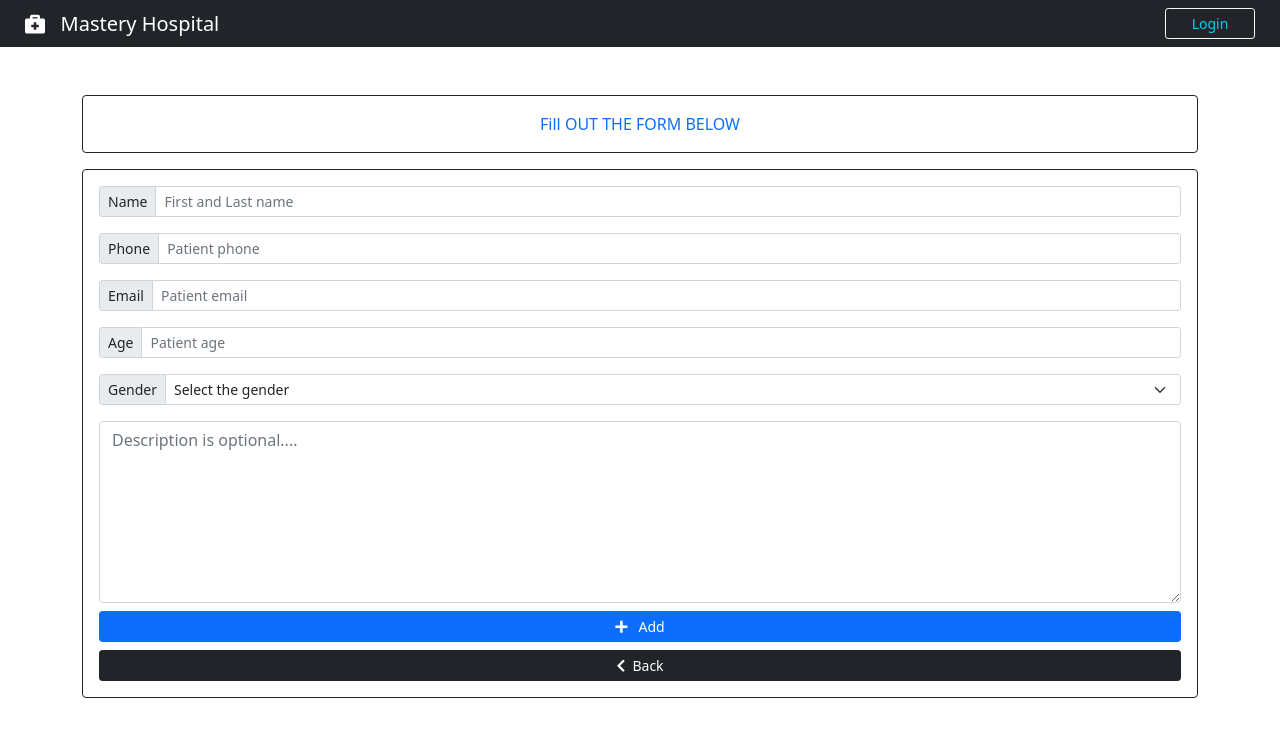
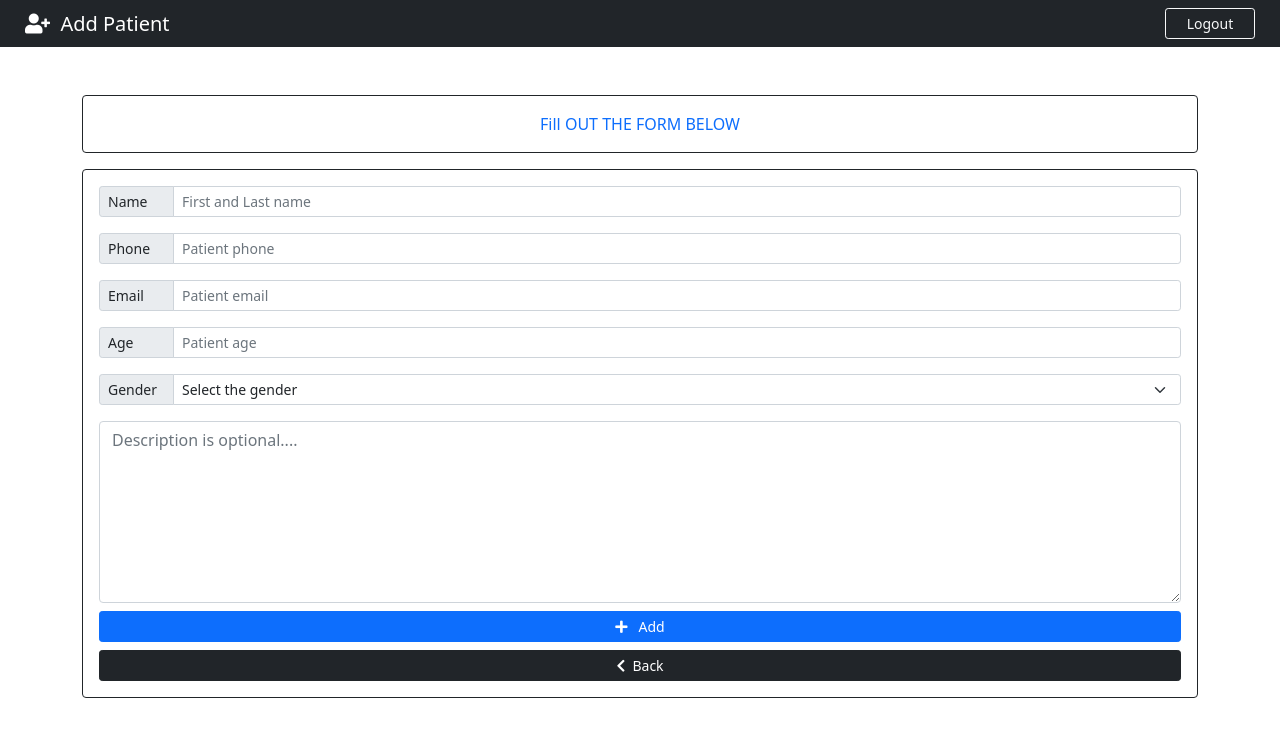
Before and after one commit to raffay2001/DJANGO-PATIENT-MANAGEMENT-SYSTEM, a Django app: page /add_patient/ in a window 1280 px wide. Shown: the top 738 px of the page. Run offline with Django 4.2, Linux system fonts and the light colour scheme; a user stored in the database is signed in; some libraries are stand-ins or nearby versions.

Commit message:
fifth commit

```diff
--- a/App/static/css/style_.css
+++ b/App/static/css/style_.css
@@ -42,3 +42,9 @@ html, body{
     transform: translate(-50%, -50%);
     font-size: 8px;
 }
+
+
+/* BACKEND  */
+.side-label{
+    width: 75px;
+}
--- a/App/templates/add.html
+++ b/App/templates/add.html
@@ -1,6 +1,15 @@
 {% extends 'base.html' %}
 {% load static %}
 
+<!-- NAVBAR CONTENT ICON + TITLE  -->
+{% block nav-content %}
+<i class="fas fa-user-plus"></i>&nbsp;&nbsp;Add Patient
+{% endblock nav-content %}
+
+<!-- BUTTON IN NAVBAR TO GO BACK ON THE FRONT END PAGE   -->
+{% block btn-nav %}
+<a href="{% url 'logout' %}" class="btn btn-outline-danger btn-sm border-light text-light" id="btn-nav">Logout</a>
+{% endblock btn-nav %}
 
 <!-- Page Content  -->
 {% block content %}
@@ -8,40 +17,42 @@
     <div class="row">
         <div class="col-lg-12">
             <div class="card card-body border-dark text-primary mt-5">
-                <span class="text-center">Fill OUT THE FORM BELOW</span>
+                <span class="text-center">{% block card-title %}Fill OUT THE FORM BELOW{% endblock card-title %}</span>
             </div>
             <form action="/add_patient/" method="POST" autocomplete="off" enctype="multipart/form-data" class="card p-3 border-dark mt-3 mb-5">
                 {% csrf_token %}
 
                 <!-- For Name  -->
                 <div class="input-group input-group-sm mb-3">
-                    <span class="input-group-text">Name</span>
-                    <input type="text" name="name" id="name" class="form-control" placeholder="First and Last name">
+                    <span class="input-group-text side-label">Name</span>
+                    <input type="text" name="name" id="name" class="form-control" placeholder="First and Last name" {% block Value-name %}{% endblock Value-name %}>
                 </div>
 
                 <!-- For Phone  -->
                 <div class="input-group input-group-sm mb-3">
-                    <span class="input-group-text">Phone</span>
-                    <input type="text" name="phone" id="phone" class="form-control" placeholder="Patient phone">
+                    <span class="input-group-text side-label">Phone</span>
+                    <input type="text" name="phone" id="phone" class="form-control" placeholder="Patient phone" {% block Value-phone %}{% endblock Value-phone %}>
                 </div>
 
                 <!-- For Email  -->
                 <div class="input-group input-group-sm mb-3">
-                    <span class="input-group-text">Email</span>
-                    <input type="text" name="email" id="email" class="form-control" placeholder="Patient email">
+                    <span class="input-group-text side-label">Email</span>
+                    <input type="text" name="email" id="email" class="form-control" placeholder="Patient email" {% block Value-email %}{% endblock Value-email %}>
                 </div>
 
                 <!-- For Age  -->
                 <div class="input-group input-group-sm mb-3">
-                    <span class="input-group-text">Age</span>
-                    <input type="text" name="age" id="age" class="form-control" placeholder="Patient age">
+                    <span class="input-group-text side-label">Age</span>
+                    <input type="text" name="age" id="age" class="form-control" placeholder="Patient age" {% block Value-age %}{% endblock Value-age %}>
                 </div>
 
                 <!-- For Gender  -->
                 <div class="input-group input-group-sm mb-3">
-                    <label for="gender" class="input-group-text">Gender</label>
+                    <label for="gender" class="input-group-text side-label">Gender</label>
                     <select name="gender" id="gender" class="form-select">
+                        {% block option %}
                         <option value="" hidden>Select the gender</option>
+                        {% endblock option %}
                         <option disabled></option>
                         <option value="">M</option>
                         <option value="">F</option>
@@ -50,12 +61,14 @@
 
                 <!-- For Note  -->
                 <div class="form-group">
-                    <textarea name="note" id="note" rows="7" class="form-control" placeholder="Description is optional...."></textarea>
+                    <textarea name="note" id="note" rows="7" class="form-control" placeholder="Description is optional....">{% block Value-note %}{% endblock Value-note %}</textarea>
                 </div>
 
                 <div class="d-grid gap-2 mt-2">
                     <button type="submit" class="btn btn-primary btn-sm">
+                        {% block Btn-add %}
                         <i class="fas fa-plus"></i>&nbsp;&nbsp; Add
+                        {% endblock Btn-add %}
                     </button>
 
                     <a href="{% url 'backend' %}" class="btn btn-dark btn-sm"><i class="fas fa-chevron-left"></i>&nbsp;&nbsp;Back</a>
--- a/App/templates/backend.html
+++ b/App/templates/backend.html
@@ -59,7 +59,7 @@
                 <td>{{ patient.gender }}</td>
                 <td>{{ patient.created_at | date:'m/d/Y (H:i)' }}</td>
                 <td>
-                    <a href="" class="btn btn-primary" title="Edit Patient">
+                    <a href="{% url 'patient' patient.id %}" class="btn btn-primary" title="Edit Patient">
                         <i class="fas fa-pen"></i>
                     </a>
                 </td>
--- a/App/views.py
+++ b/App/views.py
@@ -1,3 +1,4 @@
+from re import L
 from django.shortcuts import render
 
 # My Imports
@@ -11,7 +12,10 @@ from django.core.paginator import Paginator
 
 # Function to Render the FrontEnd Page
 def frontend(request):
-    return render(request, "frontend.html")
+    if request.user.is_authenticated:
+        return HttpResponseRedirect(reverse('backend'))
+    else:
+        return render(request, "frontend.html")
 
 
 # BACKEND SECTION
@@ -56,3 +60,11 @@ def add_patient(request):
     # if its a GET request
     else:
         return render(request, 'add.html')
+
+
+# Function to Render the Patient's Individual Page
+@login_required(login_url='login')
+def patient(request, patient_id):
+    patient = Patient.objects.get(id = patient_id)
+    if patient != None:
+        return render(request, 'edit.html', {'patient': patient})
--- a/patients/urls.py
+++ b/patients/urls.py
@@ -17,4 +17,7 @@ urlpatterns = [
 
     # Path to Add a Pateint
     path('add_patient/', views.add_patient, name = 'add_patient'),
+
+    # Path to Access Patient Individually
+    path('patient/<str:patient_id>/', views.patient, name = 'patient'),
 ]
```
Also changed, not shown: App/templates/edit.html (added, +37 -0 lines), db.sqlite3.
